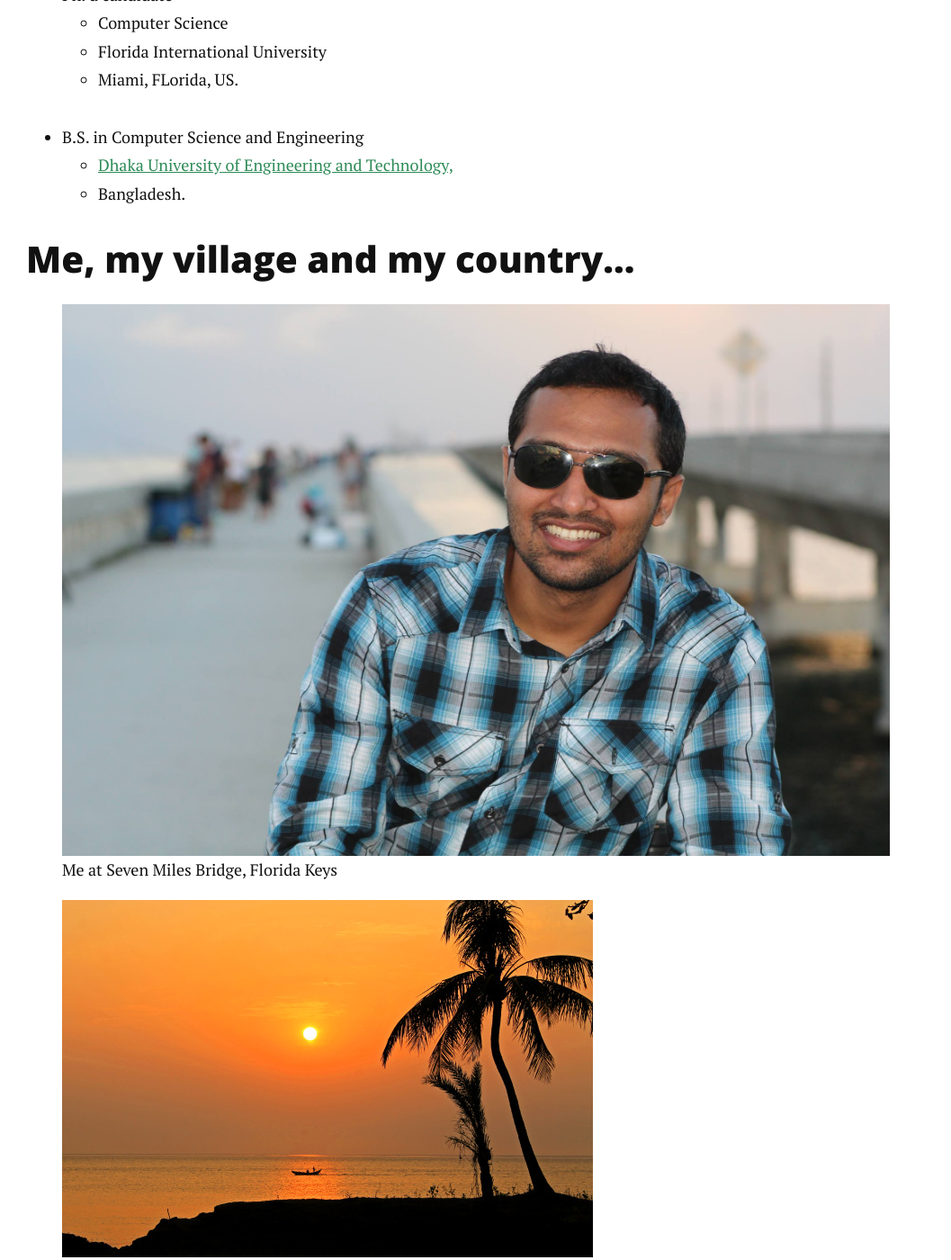
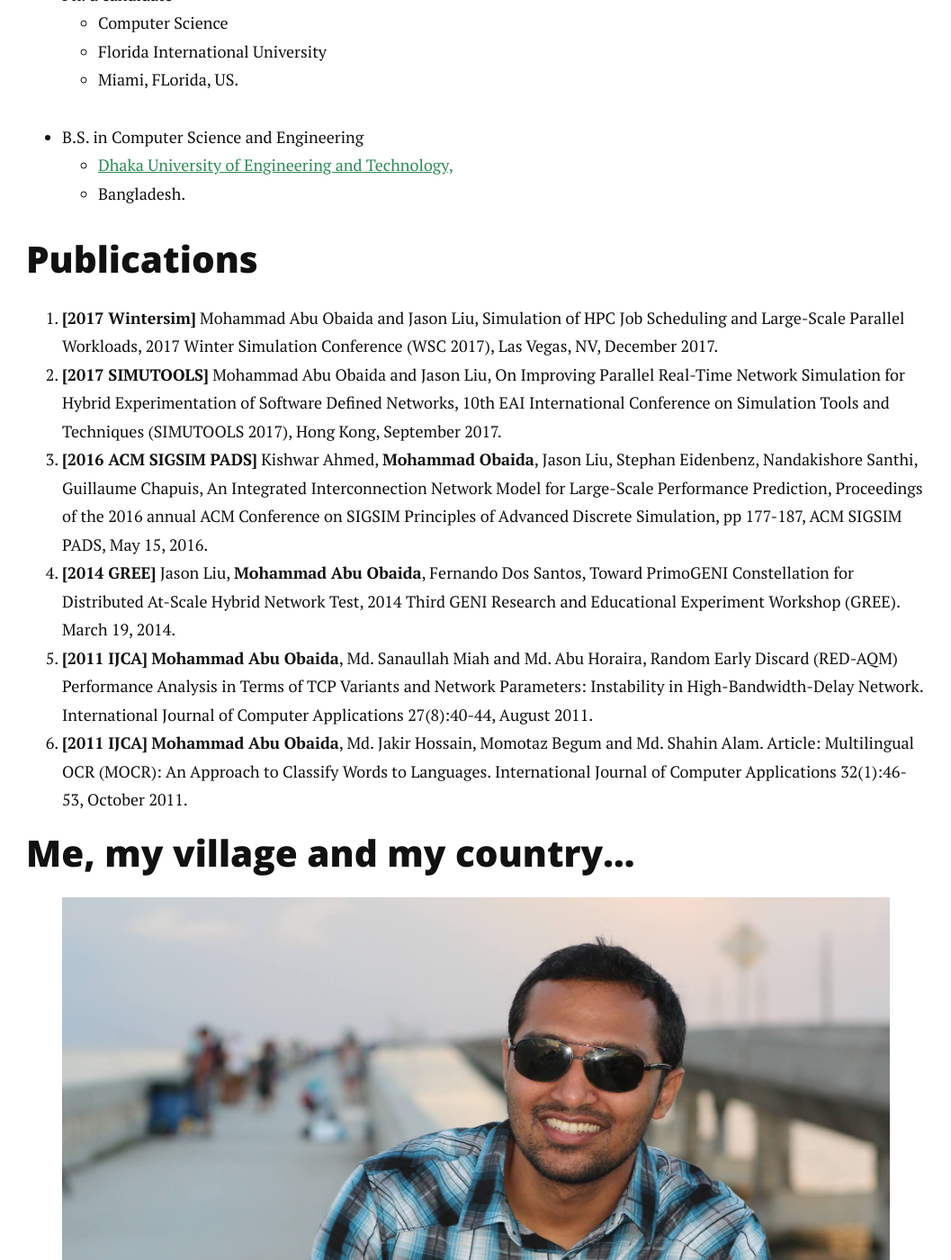
Before and after one commit to summonersRift/summonersrift.github.io, a Jekyll site: the page built from index.html, in a window 1280 px wide and 1400 px high, scrolled down 1030 px. Shown: the whole window at 90% size, without its empty margins (111-1168 px from the left). Built offline with Jekyll 4.4.1, drawn with Linux system fonts in a browser that asks for light colours; nearby versions of some CDN libraries; the list of posts is cut into pages by our own code.

Commit message:
publication updates

```diff
--- a/index.html
+++ b/index.html
@@ -44,6 +44,24 @@ title: Obaida says Hi
              </li>
         </ul>
         <p>
+
+        <h2> Publications</h2>
+        <ol>
+           <li><b>[2017 Wintersim]</b> Mohammad Abu Obaida and Jason Liu, Simulation of HPC Job Scheduling and Large-Scale Parallel Workloads, 2017 Winter Simulation Conference (WSC 2017), Las Vegas, NV, December 2017.
+           </li>
+           <li><b>[2017 SIMUTOOLS]</b> Mohammad Abu Obaida and Jason Liu, On Improving Parallel Real-Time Network Simulation for Hybrid Experimentation of Software Defined Networks, 10th EAI International Conference on Simulation Tools and Techniques (SIMUTOOLS 2017), Hong Kong, September 2017.
+           </li>
+           <li><b>[2016 ACM SIGSIM PADS]</b> Kishwar Ahmed, <b>Mohammad Obaida</b>, Jason Liu, Stephan Eidenbenz, Nandakishore Santhi, Guillaume Chapuis, An Integrated Interconnection Network Model for Large-Scale Performance Prediction, Proceedings of the 2016 annual ACM Conference on SIGSIM Principles of Advanced Discrete Simulation, pp 177-187, ACM SIGSIM PADS, May 15, 2016.
+           </li>
+           <li><b>[2014 GREE]</b> Jason Liu, <b>Mohammad Abu Obaida</b>, Fernando Dos Santos, Toward PrimoGENI Constellation for Distributed At-Scale Hybrid Network Test, 2014 Third GENI Research and Educational Experiment Workshop (GREE). March 19, 2014.
+           </li>
+           <li><b>[2011 IJCA]</b> <b>Mohammad Abu Obaida</b>, Md. Sanaullah Miah and Md. Abu Horaira, Random Early Discard (RED-AQM) Performance Analysis in Terms of TCP Variants and Network Parameters: Instability in High-Bandwidth-Delay Network. International Journal of Computer Applications 27(8):40-44, August 2011.
+           </li>
+           <li><b>[2011 IJCA]</b> <b>Mohammad Abu Obaida</b>, Md. Jakir Hossain, Momotaz Begum and Md. Shahin Alam. Article: Multilingual OCR (MOCR): An Approach to Classify Words to Languages. International Journal of Computer Applications 32(1):46-53, October 2011.
+           </li>
+       </ol>
+
+
         <h2> Me, my village and my country...</h2>
         <figure>
                <img src="/assets/img/profile_picture_2016.jpg" alt="Obaida" align="middle">
```
Also changed, not shown: research.md (+7 -1 lines).
